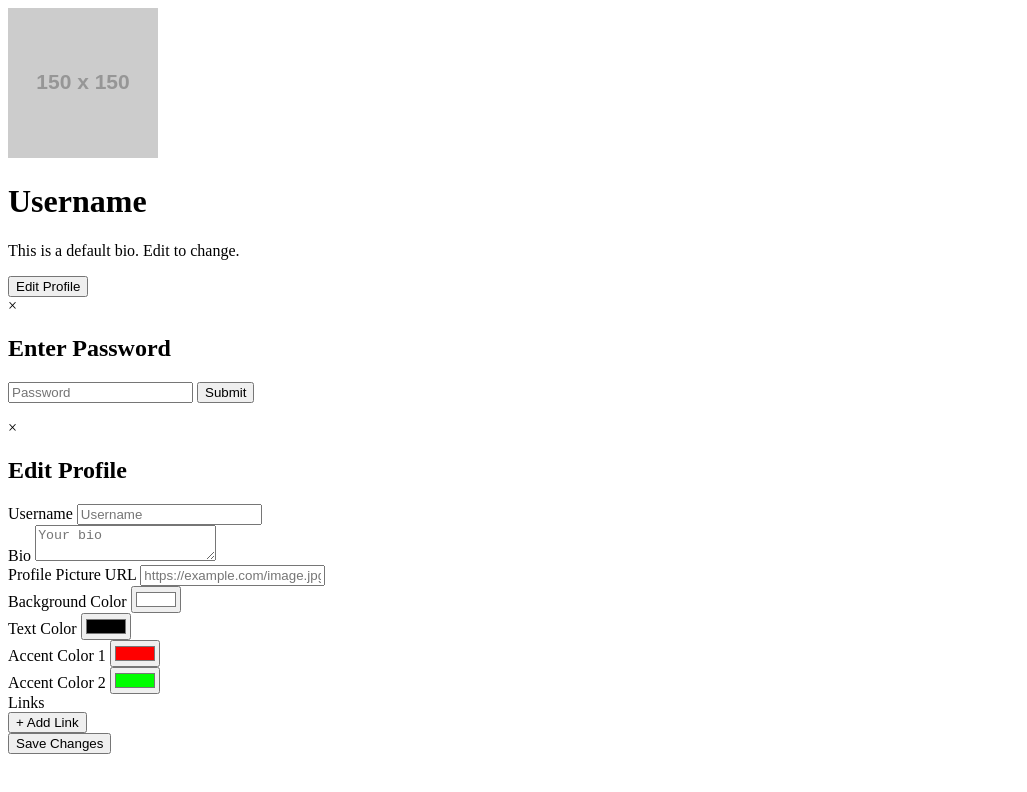
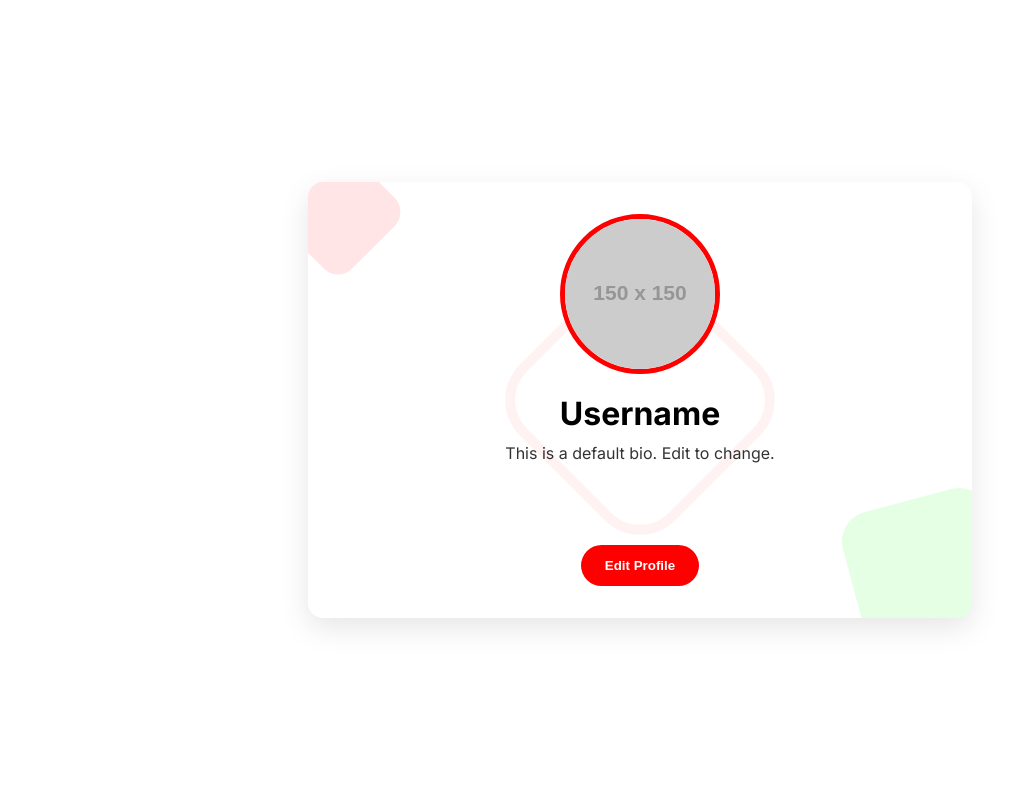
Before and after one commit to 48okqytest/testicles, a plain HTML site: page public/index.html in a window 1280 px wide. Shown: the whole page, without its empty margins (0-1027 px from the left). Drawn offline with Linux system fonts and the light colour scheme; the site is published under a folder, as on GitHub Pages, so addresses that start at the root find nothing; placeholder pictures from the web are drawn by us.

Commit message:
Update index.html

```diff
--- a/public/index.html
+++ b/public/index.html
@@ -4,7 +4,7 @@
     <meta charset="UTF-8">
     <meta name="viewport" content="width=device-width, initial-scale=1.0">
     <title>My Custom Profile</title>
-    <link rel="stylesheet" href="/assets/styles.css">
+    <link rel="stylesheet" href="./assets/styles.css">
     <link href="https://fonts.googleapis.com/css2?family=Inter:wght@300;400;500;600;700&display=swap" rel="stylesheet">
 </head>
 <body>
@@ -90,6 +90,6 @@
         </div>
     </div>
 
-    <script type="module" src="/src/profile.js"></script>
+    <script type="module" src="./src/profile.js"></script>
 </body>
 </html>
```
